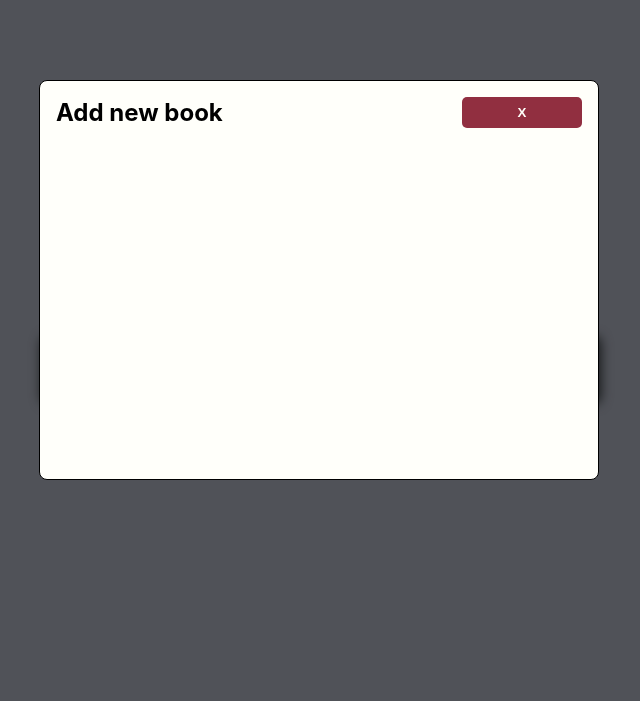
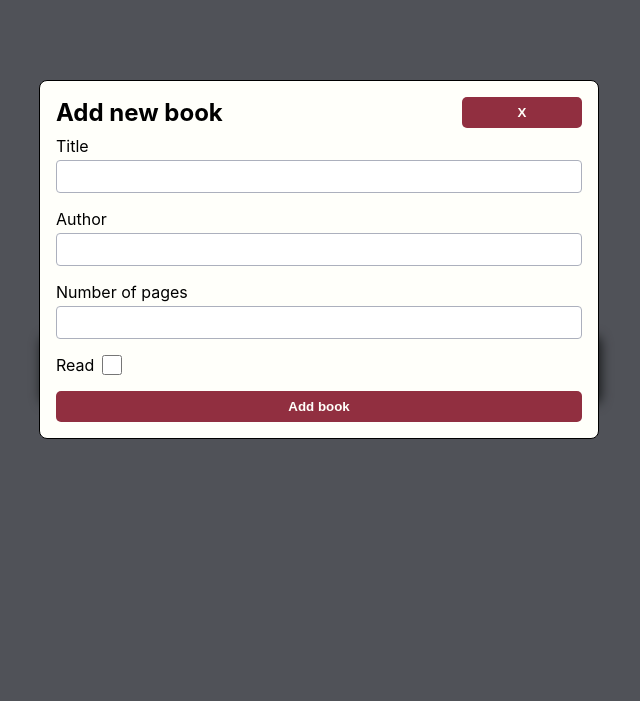
Before and after one commit to wojciechantos/library-store, a website built with Vite: page index.html in a window 1280 px wide. Both pictures are taken after a click on the button "+ Add new book". Shown: the top 701 px of the page, without its empty margins (321-961 px from the left). Built offline with nearby package versions, Linux system fonts and the light colour scheme.

Commit message:
Major components rework; TypeScript errors fixed

```diff
--- a/index.html
+++ b/index.html
@@ -9,31 +9,7 @@
     <link rel="stylesheet" type="text/css" href="src/styles.css">
 </head>
 <body>
-<div id="app-container">
-    <!--    <dialog id="form-dialog">-->
-    <!--        <button id="close-form-dialog">X</button>-->
-    <!--        <form id="add-book-form" method="dialog">-->
-    <!--            <div>-->
-    <!--                <label for="form-input__title">Title:</label>-->
-    <!--                <input id="form-input__title" type="text" required>-->
-    <!--            </div>-->
-    <!--            <div>-->
-    <!--                <label for="form-input__author">Author:</label>-->
-    <!--                <input id="form-input__author" type="text" required>-->
-    <!--            </div>-->
-    <!--            <div>-->
-    <!--                <label for="form-input__pages">Number of pages:</label>-->
-    <!--                <input id="form-input__pages" type="text" required>-->
-    <!--            </div>-->
-    <!--            <div>-->
-    <!--                <label for="form-input__read">Read:</label>-->
-    <!--                <input id="form-input__read" type="checkbox" name="read">-->
-    <!--            </div>-->
-
-    <!--            <input id="submit-book-input" type="submit" value="Add">-->
-    <!--        </form>-->
-    <!--    </dialog>-->
-</div>
+<div id="app-container"></div>
 </body>
 <script type="module" src="./main.ts"></script>
 </html>
--- a/src/App.ts
+++ b/src/App.ts
@@ -1,17 +1,18 @@
 import './styles.css';
-import { Book } from 'types.ts';
-import { Button } from 'components/Button';
-import { Dialog } from 'components/Dialog';
-import { LibraryStore } from 'components/LibraryStore';
+import { Book, DialogInterface } from 'types.ts';
+import { Button } from 'components/common/Button';
+import { Dialog } from 'components/common/Dialog';
+import { AddBookForm } from 'components/domain/AddBookForm';
+import { LibraryStore } from 'components/domain/LibraryStore';
 
 export class App {
-	libraryStore: LibraryStore;
+	private libraryStore: LibraryStore;
 
 	constructor(library: Book[]) {
 		this.libraryStore = new LibraryStore(library);
 	}
 
-	init() {
+	init(): void {
 		document.querySelector<HTMLDivElement>('#app-container')!.innerHTML = `
 			<main>
 				<header class="header-wrapper">
@@ -48,16 +49,18 @@ export class App {
     			</footer>
 		`;
 
-		const addNewBookDialog = new Dialog();
+		const addNewBookDialog: DialogInterface = new Dialog();
+		const addBookForm = new AddBookForm(this.libraryStore, addNewBookDialog);
+		addNewBookDialog.dialogContent = addBookForm.render();
+		const addNewBookDialogElement: HTMLDialogElement = addNewBookDialog.render();
+
 		const addNewBookButton = new Button({
 			text: '+ Add new book',
 			onClick: () => addNewBookDialog.getDialog().showModal()
-		});
-		const addNewBookButtonElement: HTMLElement = addNewBookButton.render();
-		const addNewBookDialogElement: HTMLElement = addNewBookDialog.render();
+		}).render();
 
-		document.querySelector<HTMLDivElement>('.header-wrapper')!.appendChild(addNewBookButtonElement);
-		document.getElementById<HTMLDivElement>('app-container')!.appendChild(addNewBookDialogElement);
+		document.querySelector<HTMLDivElement>('.header-wrapper')!.appendChild(addNewBookButton);
+		document.getElementById('app-container')!.appendChild(addNewBookDialogElement);
 
 		this.libraryStore.loadBooksList();
 	}
--- a/src/components/Button/index.ts
+++ /dev/null
@@ -1,31 +0,0 @@
-import './styles.css';
-import { ButtonInterface, type ButtonVariant, type ButtonSize } from 'types.ts';
-
-export class Button implements ButtonInterface {
-	text: string;
-	size?: ButtonSize;
-	onClick?: () => void;
-	variant?: ButtonVariant;
-
-	constructor(props: ButtonInterface) {
-		this.text = props.text;
-		this.size = props.size ?? 'md';
-		this.onClick = props.onClick;
-		this.variant = props.variant ?? 'primary';
-	}
-
-	private addClasses(element: HTMLButtonElement): void {
-		element.classList.add('button', `button--${this.size}`, `button--${this.variant}`);
-	}
-
-	public render(): HTMLElement {
-		const buttonElement: HTMLButtonElement = document.createElement('button')!;
-		this.addClasses(buttonElement);
-		buttonElement.textContent = this.text;
-		if (this.onClick) {
-			buttonElement.addEventListener('click', this.onClick);
-		}
-
-		return buttonElement;
-	}
-}
--- a/src/components/Dialog/index.ts
+++ /dev/null
@@ -1,48 +0,0 @@
-import './styles.css';
-import { Button } from 'components/Button';
-
-export class Dialog {
-	constructor() {
-	}
-
-	getDialog() {
-		const appContainer: HTMLElement = document.getElementById('app-container')!;
-		const dialogElement: HTMLDialogElement = appContainer.querySelector<HTMLDialogElement>('.dialog')!;
-		const oldShow = dialogElement.showModal;
-		const oldClose = dialogElement.close;
-
-		dialogElement.showModal = () => {
-			oldShow.call(dialogElement);
-			dialogElement.classList.add('show');
-		};
-
-		dialogElement.close = () => {
-			dialogElement.classList.remove('show');
-			setTimeout(() => oldClose.call(dialogElement), 20)
-		};
-
-		return dialogElement;
-	}
-
-	public render(): HTMLElement {
-		const closeDialogButton = new Button({ text: 'X', onClick: () => this.getDialog().close() });
-		const closeDialogButtonElement: HTMLElement = closeDialogButton.render();
-
-		const dialogElement: HTMLDialogElement = document.createElement('dialog')!;
-		dialogElement.classList.add('dialog');
-
-		dialogElement.innerHTML = `
-			<div class="dialog__content">
-				<div class="dialog__header">
-					<h2>Add new book</h2>
-				</div>
-				<div class="dialog__body"></div>
-				<div class="dialog__footer"></div>
-			</div>
-		`;
-
-		dialogElement.querySelector('.dialog__header').appendChild(closeDialogButtonElement);
-
-		return dialogElement;
-	}
-}
--- /dev/null
+++ b/src/components/common/Button/index.ts
@@ -0,0 +1,38 @@
+import './styles.css';
+import { ButtonProps, type ButtonVariant, type ButtonSize, type ButtonType } from 'types.ts';
+
+export class Button {
+	private text: string;
+	private size?: ButtonSize;
+	private type?: ButtonType;
+	private onClick?: () => void;
+	private variant?: ButtonVariant;
+
+	constructor(props: ButtonProps) {
+		this.text = props.text;
+		this.onClick = props.onClick;
+		this.size = props.size || 'md';
+		this.type = props.type || 'button';
+		this.variant = props.variant || 'primary';
+	}
+
+	private addClasses(element: HTMLButtonElement): void {
+		element.classList.add('button', `button--${this.size}`, `button--${this.variant}`);
+	}
+
+	public render(): HTMLButtonElement {
+		const buttonElement: HTMLButtonElement = document.createElement('button') as HTMLButtonElement;
+		this.addClasses(buttonElement);
+		buttonElement.textContent = this.text;
+
+		if (this.type) {
+			buttonElement.type = this.type;
+		}
+
+		if (this.onClick) {
+			buttonElement.addEventListener('click', this.onClick);
+		}
+
+		return buttonElement;
+	}
+}
--- /dev/null
+++ b/src/components/common/Dialog/index.ts
@@ -0,0 +1,62 @@
+import './styles.css';
+import { DialogInterface } from 'types.ts';
+import { Button } from 'components/common/Button';
+
+export class Dialog implements DialogInterface {
+	private content?: HTMLElement | string;
+
+	constructor() {
+	}
+
+	public set dialogContent(dialogContent: HTMLElement | string) {
+		this.content = dialogContent;
+	}
+
+	public getDialog(): HTMLDialogElement {
+		const appContainer: HTMLElement = document.getElementById('app-container')!;
+		const dialogElement: HTMLDialogElement = appContainer.querySelector<HTMLDialogElement>('.dialog')!;
+		const oldShow = dialogElement.showModal;
+		const oldClose = dialogElement.close;
+
+		dialogElement.showModal = (): void => {
+			oldShow.call(dialogElement);
+			dialogElement.classList.add('show');
+		};
+
+		dialogElement.close = (): void => {
+			dialogElement.classList.remove('show');
+			setTimeout(() => oldClose.call(dialogElement), 20)
+		};
+
+		return dialogElement;
+	}
+
+	public render(): HTMLDialogElement {
+		const closeDialogButton: HTMLButtonElement = new Button({ text: 'X', onClick: () => this.getDialog().close() }).render();
+
+		const dialogElement: HTMLDialogElement = document.createElement('dialog') as HTMLDialogElement;
+		dialogElement.classList.add('dialog');
+
+		dialogElement.innerHTML = `
+			<div class="dialog__content">
+				<div class="dialog__header">
+					<h2>Add new book</h2>
+				</div>
+				<div class="dialog__body"></div>
+			</div>
+		`;
+
+		dialogElement.querySelector('.dialog__header')!.appendChild(closeDialogButton);
+		const dialogBody: Element = dialogElement.querySelector('.dialog__body')!;
+
+		if (this.content) {
+			if (typeof this.content === 'string') {
+				dialogBody.textContent = this.content;
+			} else {
+				dialogBody.appendChild(this.content);
+			}
+		}
+
+		return dialogElement;
+	}
+}
--- a/src/components/Dialog/styles.css
+++ b/src/components/common/Dialog/styles.css
@@ -3,7 +3,6 @@
     left: 50%;
     opacity: 0;
     width: 100%;
-    height: 400px;
     padding: 16px;
     border: 1px solid;
     position: absolute;
@@ -51,3 +50,7 @@
     flex-direction: row;
     justify-content: space-between;
 }
+
+.dialog__body {
+    width: 100%;
+}
--- /dev/null
+++ b/src/components/common/FormItem/index.ts
@@ -0,0 +1,79 @@
+import './styles.css';
+import { FormItemProps } from 'types.ts';
+
+export class FormItem {
+	private name: string;
+	private label: string;
+	private type?: string
+	private isRequired?: boolean;
+
+	constructor(props: FormItemProps) {
+		this.name = props.name;
+		this.type = props.type || 'text';
+		this.label = props.label;
+		this.isRequired = props.isRequired || false;
+	}
+
+	public render(): HTMLDivElement | HTMLInputElement {
+		if(this.type === 'submit') {
+			return this.generateSubmitItem();
+		}
+
+		const itemWrapper: HTMLDivElement = document.createElement('div') as HTMLDivElement;
+
+		if(this.type === 'checkbox') {
+			itemWrapper.classList.add('form-item--inline');
+			return this.generateCheckBoxItem(itemWrapper);
+		}
+
+		itemWrapper.classList.add('form-item');
+		return this.generateTextItem(itemWrapper);
+	}
+
+	private generateSubmitItem(): HTMLInputElement {
+		const item: HTMLInputElement = document.createElement('input') as HTMLInputElement;
+		item.name = this.name;
+		item.type = 'submit';
+		item.value = this.label;
+		item.classList.add('form-item__input-submit');
+		return item;
+	}
+
+	private generateCheckBoxItem(itemWrapper: HTMLDivElement): HTMLDivElement {
+		const id = `form-item__input-checkbox-${this.name}`;
+
+		itemWrapper.innerHTML = `
+            <label for="${id}">${this.label}</label>
+            <input id="${id}" class="form-item__input-checkbox">
+        `;
+
+		const inputElement: HTMLInputElement = itemWrapper.querySelector(`#${id}`) as HTMLInputElement;
+
+		if(inputElement) {
+			inputElement.name = this.name;
+			inputElement.type = 'checkbox';
+			inputElement.required = this.isRequired !== undefined ? this.isRequired : false;
+
+		}
+
+		return itemWrapper;
+	}
+
+	private generateTextItem(itemWrapper: HTMLDivElement): HTMLDivElement {
+		const id = `form-item__input--${this.name}`;
+		itemWrapper.innerHTML = `
+            <label for="${id}">${this.label}</label>
+            <input id="${id}" class="form-item__input">
+        `;
+
+		const inputElement: HTMLInputElement = itemWrapper.querySelector(`#${id}`) as HTMLInputElement;
+
+		if (inputElement) {
+			inputElement.type = this.type || 'text';
+			inputElement.name = this.name;
+			inputElement.required = this.isRequired !== undefined ? this.isRequired : false;
+		}
+
+		return itemWrapper;
+	}
+}
--- /dev/null
+++ b/src/components/common/FormItem/styles.css
@@ -0,0 +1,48 @@
+.form-item {
+    gap: 4px;
+    display: flex;
+    flex-direction: column;
+}
+
+.form-item--inline {
+    gap: 8px;
+    display: flex;
+}
+
+.form-item__input {
+    width: 100%;
+    padding: 8px;
+    border-radius: 4px;
+    transition: border 0.15s ease;
+    border: 1px solid var(--border-color);
+
+    &:hover, &:active {
+        border: 1px solid var(--border-color-hover);
+    }
+}
+
+.form-item__input-checkbox {
+    width: 20px;
+    accent-color: var(--button-bg-primary);
+}
+
+.form-item__input-submit {
+    width: 100%;
+    border: none;
+    color: #FFFFFA;
+    cursor: pointer;
+    font-weight: 600;
+    padding: 8px 40px;
+    border-radius: 5px;
+    transition: background-color 0.15s ease;
+    background-color: var(--button-bg-primary);
+
+    &:hover, &:active {
+        background-color: var(--button-bg-primary-hover);
+    }
+
+    @media (min-width: 609px) {
+        margin: 0 auto;
+        width: fit-content;
+    }
+}
--- /dev/null
+++ b/src/components/domain/AddBookForm/index.ts
@@ -0,0 +1,63 @@
+import './styles.css';
+import { v4 as uuidv4 } from 'uuid';
+import { Button } from 'components/common/Button';
+import { FormItem } from 'components/common/FormItem';
+import { LibraryStoreInterface, DialogInterface } from 'types.ts';
+
+export class AddBookForm {
+	private dialogInstance: DialogInterface;
+	private storeInstance: LibraryStoreInterface;
+
+	constructor(storeInstance: LibraryStoreInterface, dialogInstance: DialogInterface) {
+		this.storeInstance = storeInstance;
+		this.dialogInstance = dialogInstance;
+	}
+
+	private getFormItems(): (HTMLDivElement | HTMLInputElement | HTMLButtonElement)[] {
+		const formSubmitButton = new Button({ text: 'Add book', type: 'submit' }).render();
+		const titleItem: HTMLDivElement = new FormItem({ name: 'title', label: 'Title', type: 'text', isRequired: true }).render();
+		const readItem: HTMLDivElement = new FormItem({  name: 'read', label: 'Read', type: 'checkbox', isRequired: false }).render();
+		const authorItem: HTMLDivElement = new FormItem({  name: 'author', label: 'Author', type: 'text', isRequired: true }).render();
+		const pagesItem: HTMLDivElement = new FormItem({  name: 'pages', label: 'Number of pages', type: 'number', isRequired: false }).render();
+
+		return [titleItem, authorItem, pagesItem, readItem, formSubmitButton];
+	}
+
+	private handleSubmitForm(e: SubmitEvent, form: HTMLFormElement): void {
+		e.preventDefault();
+		const formData = new FormData(e.target as HTMLFormElement);
+		const bookData: { [key: string]: FormDataEntryValue } = {};
+
+		formData.forEach((value, key) => {
+			bookData[key] = value;
+		});
+
+		this.storeInstance.addListElement({
+			id: uuidv4(),
+			title: bookData.title as string,
+			author: bookData.author as string,
+			pages: Number(bookData.pages),
+			read: bookData.read === 'on'
+		});
+
+		this.storeInstance.updatePlaceholderVisibility();
+		form.reset();
+		this.dialogInstance.getDialog().close()
+	}
+
+	public render(): HTMLFormElement {
+		const form: HTMLFormElement = document.createElement('form') as HTMLFormElement;
+		form.classList.add('add-book-form');
+		form.setAttribute('id', 'add-book-form');
+		form.method = 'dialog';
+		const formItems = this.getFormItems();
+
+		formItems.forEach((item: HTMLDivElement | HTMLInputElement | HTMLButtonElement) => {
+			form.appendChild(item);
+		})
+
+		form.addEventListener('submit', (e: SubmitEvent) => this.handleSubmitForm(e, form));
+
+		return form;
+	}
+}
--- /dev/null
+++ b/src/components/domain/AddBookForm/styles.css
@@ -0,0 +1,6 @@
+.add-book-form {
+    gap: 16px;
+    width: 100%;
+    display: flex;
+    flex-direction: column;
+}
--- a/src/components/LibraryStore/index.ts
+++ b/src/components/domain/LibraryStore/index.ts
@@ -1,14 +1,15 @@
-import { type Book } from 'types.ts';
-import { ListItem } from 'components/ListItem';
+import './styles.css';
+import { ListItem } from 'components/domain/ListItem';
+import { type Book, LibraryStoreInterface } from 'types.ts';
 
-export class LibraryStore {
-	library: Book[];
+export class LibraryStore implements LibraryStoreInterface {
+	private library: Book[];
 
 	constructor(library: Book[]) {
 		this.library = library;
 	}
 
-	loadBooksList() {
+	public loadBooksList(): void {
 		const booksList: HTMLElement = document.getElementById('books-list')!;
 		while (booksList.lastChild) {
 			booksList.lastChild.remove();
@@ -17,29 +18,34 @@ export class LibraryStore {
 		this.updatePlaceholderVisibility();
 	}
 
-	addListElement(book: Book) {
+	public addListElement(book: Book): void {
 		const booksList: HTMLElement = document.getElementById('books-list')!;
-		const listItem = new ListItem(book, () => this.removeListElement(book.id), () => this.updateElement(book.id));
+		const listItem = new ListItem(book, () => this.removeListElement(book.id), () => this.updateListElement(book.id));
 		const listItemElement = listItem.render();
 		booksList.appendChild(listItemElement);
+		this.library.push(book);
 	}
 
-	removeListElement(bookId: string): void {
+	public removeListElement(bookId: string): void {
+		const booksList: HTMLElement = document.getElementById('books-list')!;
+		const listItemElement = booksList.querySelector(`[data-id="${bookId}"]`);
+
+		if (listItemElement) {
+			booksList.removeChild(listItemElement);
+		}
+
 		this.library = this.library.filter(book => book.id !== bookId);
-		console.log(this.library);
-		this.loadBooksList();
+		this.updatePlaceholderVisibility();
 	}
 
-	updateElement(bookId: string) {
-		const book = this.library.find(book => book.id === bookId);
+	public updateListElement(bookId: string): void {
+		const book: Book | undefined = this.library.find(book => book.id === bookId);
 		if (book) {
 			book.read = !book.read;
-
-			this.loadBooksList();
 		}
 	}
 
-	updatePlaceholderVisibility() {
+	public updatePlaceholderVisibility(): void {
 		const emptyListPlaceholder: HTMLLIElement = document.querySelector<HTMLLIElement>('.books-list__empty-list-placeholder')!;
 
 		if (this.library.length > 0) {
--- /dev/null
+++ b/src/components/domain/LibraryStore/styles.css
@@ -0,0 +1,23 @@
+.books-list__wrapper {
+    display: flex;
+    padding: 24px;
+    border-radius: 8px;
+    flex-direction: column;
+    box-shadow: 2px 2px 12px #313638;
+    background-color: var(--background-color-light);
+}
+
+.books-list {
+    gap: 8px;
+    width: 100%;
+    display: flex;
+    list-style: none;
+    flex-direction: column;
+}
+
+.books-list__item {
+    padding: 8px;
+    display: block;
+    border-radius: 4px;
+    border: 2px solid #313638;
+}
```
Also changed, not shown: src/components/domain/ListItem/index.ts (renamed from src/components/ListItem/index.ts, +9 -6 lines), src/counter.ts (deleted, +0 -9 lines), src/styles.css (+4 -24 lines), src/types.ts (+27 -11 lines), src/components/common/Button/styles.css (renamed from src/components/Button/styles.css), src/components/domain/ListItem/styles.css (renamed from src/components/ListItem/styles.css).
